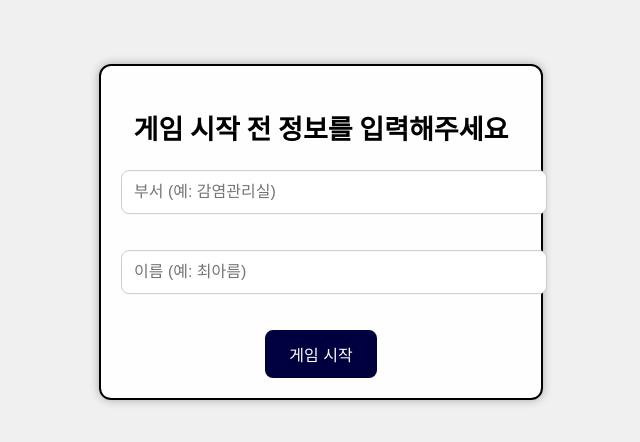
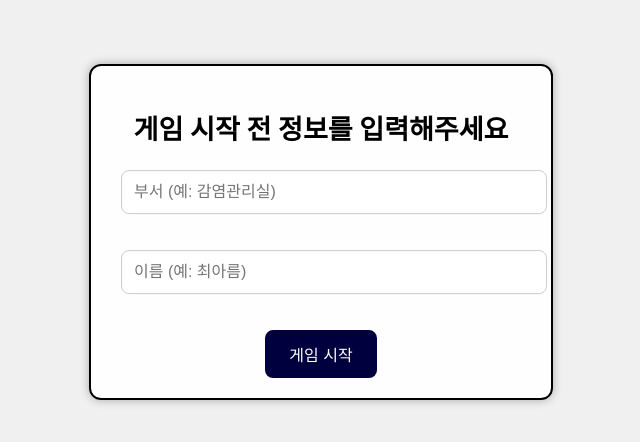
Before and after one commit to cnpdkfma-lgtm/bang, a plain HTML site: page index.html in a window 1280 px wide. Shown: the part 168-610 px from the top of the page, without its empty margins (319-959 px from the left). Drawn offline with Linux system fonts and the light colour scheme.

Commit message:
Update index.html

```diff
--- a/index.html
+++ b/index.html
@@ -5,21 +5,17 @@
   <meta name="viewport" content="width=device-width, initial-scale=1.0, maximum-scale=1.0, user-scalable=no">
   <title>방글이를 지켜라</title>
   <style>
-    body {
+   body {
   margin: 0;
   padding: 0;
-  height: 100vh;
-  overflow: hidden;
-  position: relative;
   background-color: #f0f0f0;
+  text-align: center;
 }
 
 #gameCanvas {
-  width: 100%;
-  height: auto;
-  max-width: 850px;
   display: block;
   margin: 0 auto;
+  border: 5px solid black;
 }
 
 #startScreen {
@@ -28,15 +24,13 @@
   left: 50%;
   transform: translate(-50%, -50%);
   background: rgba(255, 255, 255, 0.95);
-  padding: 20px;
+  padding: 20px 30px;
   border: 2px solid black;
-  z-index: 2;
   box-shadow: 0 0 10px rgba(0,0,0,0.3);
   font-size: 18px;
-  text-align: center;
-  width: 90vw;           /* ✅ 모바일 화면 기준 너비 */
-  max-width: 400px;      /* ✅ 데스크탑에서는 최대 너비 제한 */
+  width: 400px;
   border-radius: 12px;
+  z-index: 2;
 }
 
 #startScreen input {
```
